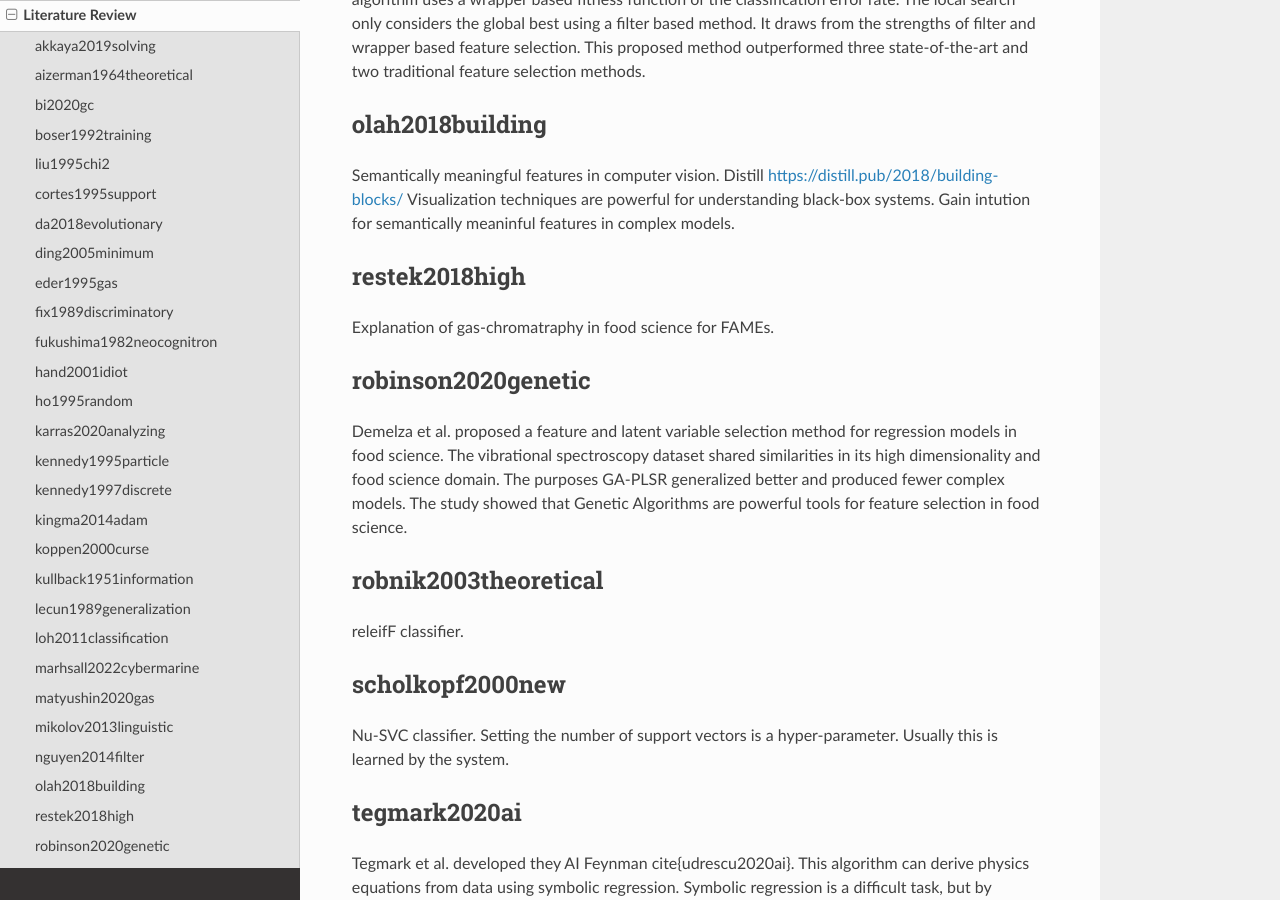
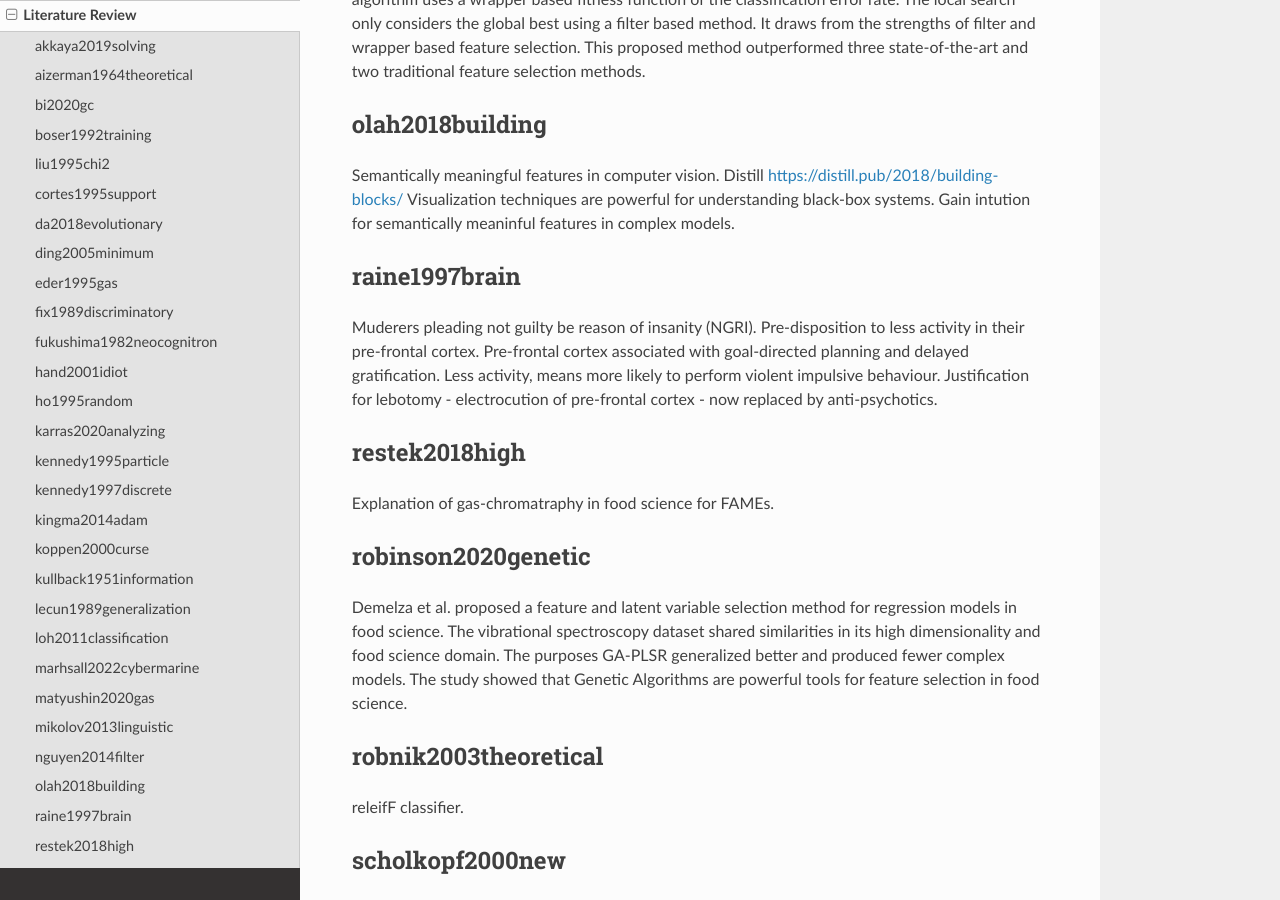
Before and after one commit to woodRock/fishy-business, a Sphinx documentation site: the page built from docs/source/papers.rst, in a window 1280 px wide and 900 px high, scrolled down 3588 px. Built offline with Sphinx 7.4.7 and the Read the Docs theme 2.0.0, drawn with Linux system fonts in a browser that asks for light colours.

Commit message:
rain1997brain - pre-frontal cortext 41 murders

```diff
--- a/docs/source/papers.rst
+++ b/docs/source/papers.rst
@@ -154,6 +154,14 @@ Distill https://distill.pub/2018/building-blocks/
 Visualization techniques are powerful for understanding black-box systems.
 Gain intution for semantically meaninful features in complex models.
 
+raine1997brain
+--------------
+Muderers pleading not guilty be reason of insanity (NGRI).
+Pre-disposition to less activity in their pre-frontal cortex.
+Pre-frontal cortex associated with goal-directed planning and delayed gratification.
+Less activity, means more likely to perform violent impulsive behaviour.
+Justification for lebotomy - electrocution of pre-frontal cortex - now replaced by anti-psychotics.
+
 restek2018high
 --------------
 Explanation of gas-chromatraphy in food science for FAMEs.
```
Also changed, not shown: 13 other files.
